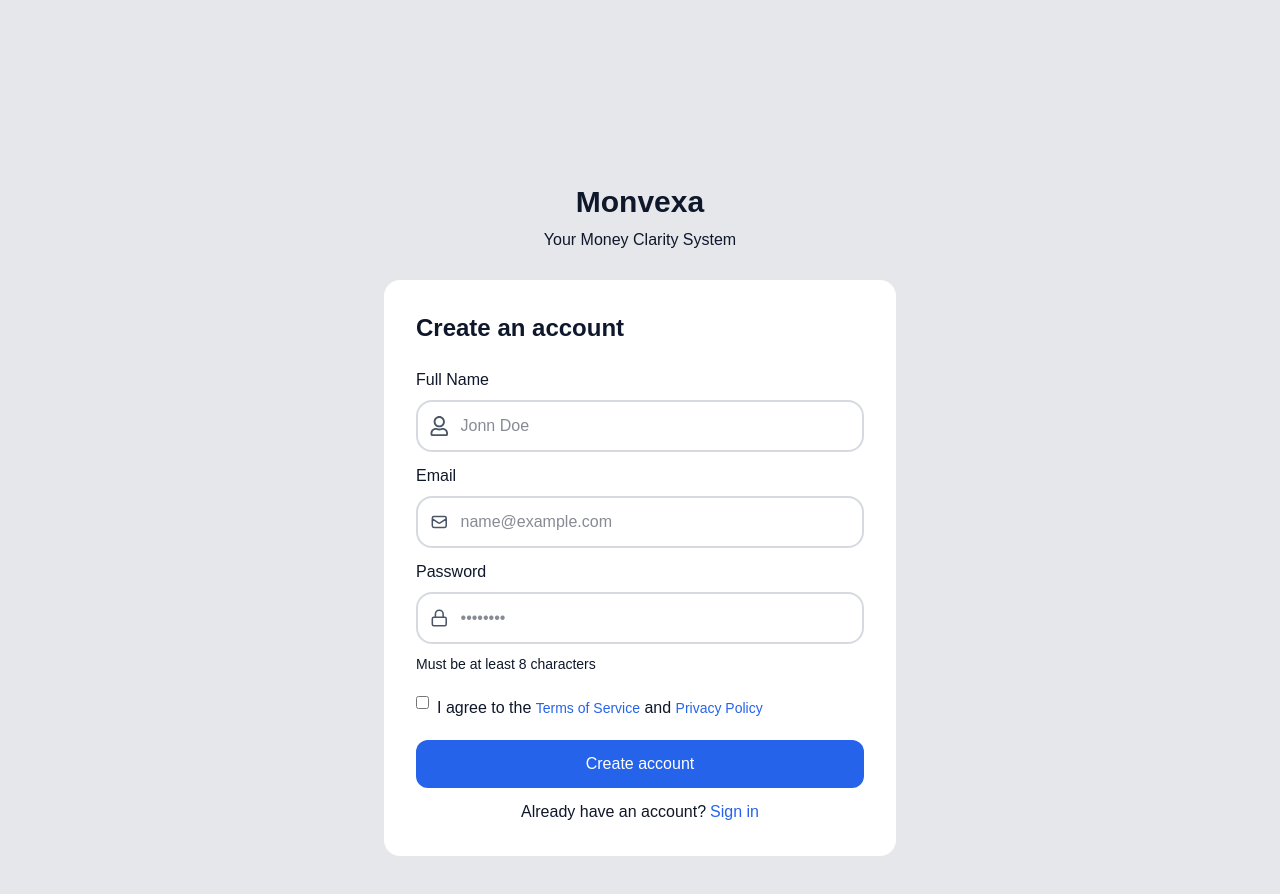
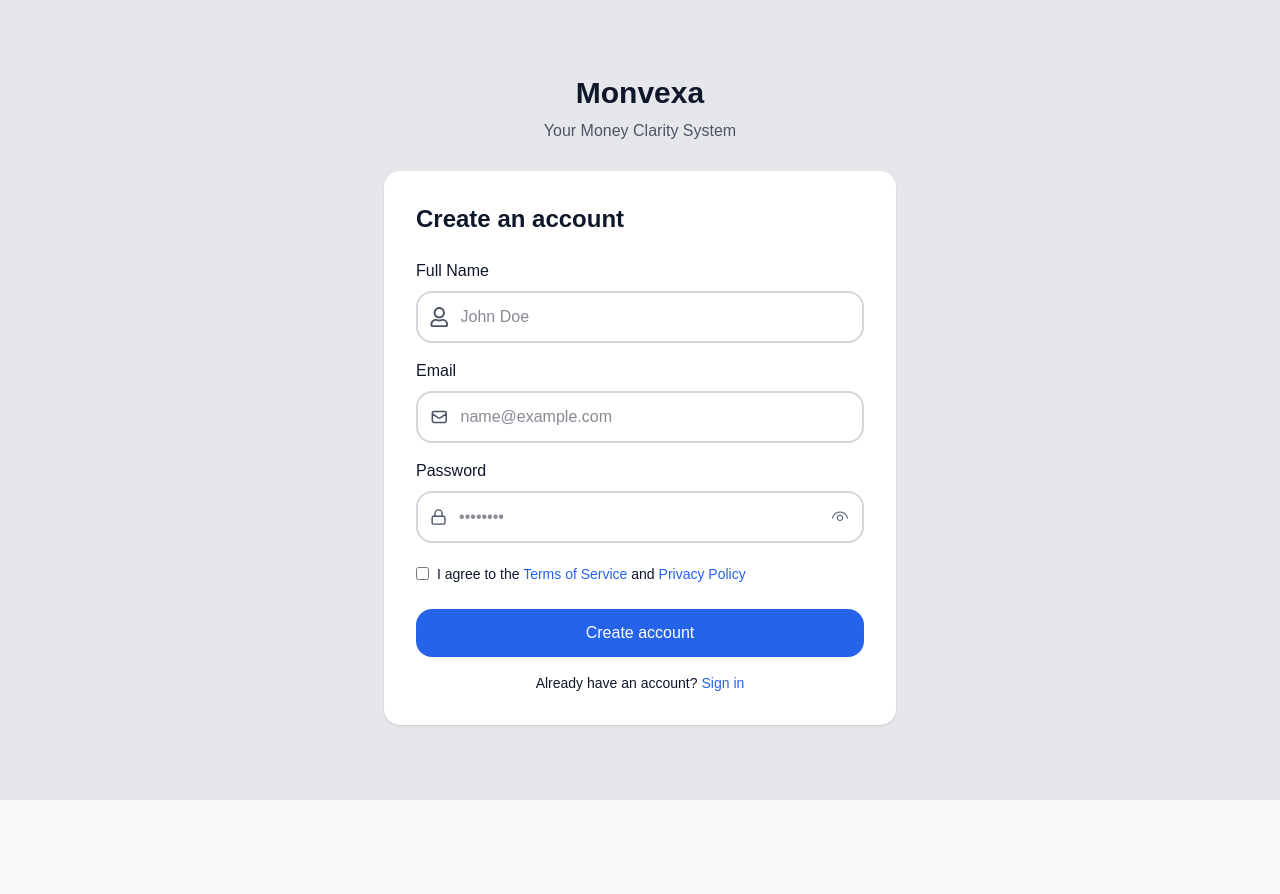
Before and after one commit to franklynxchill/Monvexa, a Next.js app in the folder frontend/: page /signup in a window 1280 px wide. Shown: the top 894 px of the page. After the commit the page ends 800 px from the top, so only its background shows below. Built offline with nearby package versions, Linux system fonts and the light colour scheme.

Commit message:
update commit

```diff
--- a/frontend/app/login/page.tsx
+++ b/frontend/app/login/page.tsx
@@ -1,131 +1,281 @@
-"use client"
+"use client";
+
 import Link from "next/link";
 import { useState } from "react";
 import { FiLock } from "react-icons/fi";
 import { HiOutlineMail } from "react-icons/hi";
+import { VscEye, VscEyeClosed } from "react-icons/vsc";
 import { useRouter } from "next/navigation";
 import { Toaster, toast } from "sonner";
 
+export default function Page() {
+  const router = useRouter();
 
-export default function page() {
-  const [formData, setformData] = useState({
+  const [formData, setFormData] = useState({
     email: "",
     password: "",
   });
+
   const [loading, setLoading] = useState(false);
-  const router = useRouter();
+  const [showPassword, setShowPassword] = useState(false);
+  const [rememberMe, setRememberMe] = useState(false);
 
-  const handleChange = ( e:React.ChangeEvent<HTMLInputElement>) => {
-    setformData({
+  const [errors, setErrors] = useState({
+    email: "",
+    password: "",
+  });
+
+  // HANDLE INPUT CHANGE
+  const handleChange = (
+    e: React.ChangeEvent<HTMLInputElement>
+  ) => {
+    setFormData({
       ...formData,
-      [e.target.name]: e.target.value
-    })
-  }
+      [e.target.name]: e.target.value,
+    });
 
-  const handleSubmit = async ( e:React.FormEvent) => {
+    // CLEAR FIELD ERROR
+    setErrors({
+      ...errors,
+      [e.target.name]: "",
+    });
+  };
+
+  // HANDLE SUBMIT
+  const handleSubmit = async (
+    e: React.FormEvent
+  ) => {
     e.preventDefault();
+
+    const newErrors = {
+      email: "",
+      password: "",
+    };
+
+    // EMAIL VALIDATION
+    const emailRegex = /^[^\s@]+@[^\s@]+\.[^\s@]+$/;
+
+    if (!formData.email.trim()) {
+      newErrors.email = "Email is required";
+    } else if (!emailRegex.test(formData.email)) {
+      newErrors.email = "Enter a valid email address";
+    }
+
+    // PASSWORD VALIDATION
+    if (!formData.password) {
+      newErrors.password = "Password is required";
+    } else if (formData.password.length < 8) {
+      newErrors.password =
+        "Password must be at least 8 characters";
+    }
+
+    setErrors(newErrors);
+
+    // STOP IF THERE ARE ERRORS
+    if (newErrors.email || newErrors.password) {
+      return;
+    }
+
     setLoading(true);
+
     try {
-      const res = await fetch(`${process.env.NEXT_PUBLIC_API_URL}/api/auth/login`, {
-        method: "POST",
-        headers: {
-        "Content-Type": "application/json",
-      },
-       body: JSON.stringify(formData),
-       credentials: "include" // 🔥 important for cookies
-      })
+      const res = await fetch(
+        `${process.env.NEXT_PUBLIC_API_URL}/api/auth/login`,
+        {
+          method: "POST",
+          headers: {
+            "Content-Type": "application/json",
+          },
+          credentials: "include",
+          body: JSON.stringify(formData),
+        }
+      );
 
       let data;
+
       try {
         data = await res.json();
       } catch {
         data = { message: "Server error" };
       }
+
+      // BACKEND ERROR
       if (!res.ok) {
-        alert(data.message);
+        toast.error(data.message || "Login failed", {
+          duration: 3000,
+        });
+
         return;
       }
 
-      toast.success("Login successful");
-      router.push("/dashboard")
+      // SUCCESS
+      toast.success("Login successful", {
+        duration: 2000,
+      });
 
+      router.push("/dashboard");
     } catch (error) {
-      console.error(error)
+      console.error(error);
+
+      toast.error(
+        "Something went wrong. Please try again.",
+        {
+          duration: 3000,
+        }
+      );
     } finally {
       setLoading(false);
     }
-  }
+  };
 
   return (
-    <div className=" bg-gray-200 px-4 md:px-8">
-      <div className=" flex items-center justify-center h-screen">
+    <div className="bg-gray-200 px-4 md:px-8">
+      <div className="flex items-center justify-center min-h-screen py-10">
         <div className="w-full max-w-lg">
-          <h1 className=" text-center font-bold text-3xl">Monvexa</h1>
-          <p className=" text-center mt-2">Your Money Clarity System</p>
 
+          {/* LOGO */}
+          <h1 className="text-center font-bold text-3xl">
+            Monvexa
+          </h1>
+
+          <p className="text-center mt-2 text-gray-600">
+            Your Money Clarity System
+          </p>
+
+          {/* FORM */}
           <form
             onSubmit={handleSubmit}
-            className=" rounded-xl bg-white mt-7 px-4 py-8 md:p-8 w-full border-2 border-border outline-ring/50 shadow-2xs"
+            className="rounded-xl bg-white mt-7 px-4 py-8 md:p-8 w-full border border-gray-200 shadow-sm"
           >
-            <h2 className=" font-bold text-2xl mb-6">Welcome back</h2>
+            <h2 className="font-bold text-2xl mb-6">
+              Welcome back
+            </h2>
 
-            {/*  EMAIL */}
-            <div className="">
-              <label htmlFor="">Email</label>
-              <div className=" flex items-center gap-x-3 border-2 border-border outline-ring/50 rounded-2xl mt-2 p-3">
-                <HiOutlineMail className=" text-gray-600 text-2xl" />
+            {/* EMAIL */}
+            <div>
+              <label>Email</label>
+
+              <div
+                className={`flex items-center gap-x-3 border-2 rounded-2xl mt-2 p-3 transition ${
+                  errors.email
+                    ? "border-red-500"
+                    : "border-gray-300"
+                }`}
+              >
+                <HiOutlineMail className="text-gray-600 text-2xl" />
+
                 <input
                   type="email"
                   name="email"
                   value={formData.email}
                   onChange={handleChange}
-                  className=" w-full outline-0"
+                  className="w-full outline-none"
                   placeholder="name@example.com"
                 />
               </div>
+
+              {errors.email && (
+                <p className="text-red-500 text-sm mt-1">
+                  {errors.email}
+                </p>
+              )}
             </div>
 
             {/* PASSWORD */}
-            <div className=" mt-5">
-              <label htmlFor="">Password</label>
-              <div className=" flex items-center gap-x-3 border-2 border-border outline-ring/50  p-3 rounded-2xl mt-2">
-                <FiLock  className=" text-gray-600 text-2xl"/>
+            <div className="mt-5">
+              <label>Password</label>
+
+              <div
+                className={`flex items-center gap-x-3 border-2 p-3 rounded-2xl mt-2 transition ${
+                  errors.password
+                    ? "border-red-500"
+                    : "border-gray-300"
+                }`}
+              >
+                <FiLock className="text-gray-600 text-2xl" />
+
                 <input
-                  type="password"
+                  type={showPassword ? "text" : "password"}
                   name="password"
                   value={formData.password}
                   onChange={handleChange}
-                  className=" w-full outline-0"
+                  className="w-full outline-none"
                   placeholder="••••••••"
                 />
+
+                <button
+                  type="button"
+                  onClick={() =>
+                    setShowPassword(!showPassword)
+                  }
+                  className="text-gray-500 text-xl cursor-pointer"
+                >
+                  {showPassword ? (
+                    <VscEyeClosed />
+                  ) : (
+                    <VscEye />
+                  )}
+                </button>
               </div>
+
+              {errors.password && (
+                <p className="text-red-500 text-sm mt-1">
+                  {errors.password}
+                </p>
+              )}
             </div>
 
-            <div className=" flex items-center justify-between mt-4">
-              <div className=" flex items-center gap-x-3">
-                <input type="checkbox" name="" id="" className=" text-2xl cursor-pointer" />
-                <label htmlFor="">Remember me</label>
+            {/* REMEMBER + FORGOT PASSWORD */}
+            <div className="flex items-center justify-between mt-4">
+              <div className="flex items-center gap-x-2">
+                <input
+                  type="checkbox"
+                  checked={rememberMe}
+                  onChange={ (e) => setRememberMe(e.target.checked)}
+                />
+
+                <label className="text-sm">
+                  Remember me
+                </label>
               </div>
 
-              <Link href="/forgot-password" className=" mt-2 text-primary text-[.8rem]">Forgot password?</Link>
+              <Link
+                href="/forgot-password"
+                className="text-primary text-sm font-medium"
+              >
+                Forgot password?
+              </Link>
             </div>
 
-            <div className=" mt-4">
+            {/* SUBMIT BUTTON */}
+            <div className="mt-5">
               <button
                 type="submit"
                 disabled={loading}
-                className=" py-3 px-4 mb-3 rounded-xl w-full text-white bg-primary cursor-pointer"
+                className="py-3 px-4 mb-3 rounded-xl w-full text-white bg-primary cursor-pointer font-medium hover:opacity-90 transition disabled:opacity-60"
               >
-                {loading ? "Login..." : "Sign in"}
+                {loading ? "Signing in..." : "Sign in"}
               </button>
 
-              <p className=" text-center">Don't have an account? <Link href="/signup" className=" text-primary">Sign up</Link> </p>
+              <p className="text-center text-sm">
+                Don't have an account?
+                <Link
+                  href="/signup"
+                  className="text-primary pl-1 font-medium"
+                >
+                  Sign up
+                </Link>
+              </p>
             </div>
           </form>
 
-          <Toaster position="top-right" richColors />
+          {/* TOASTER */}
+          <Toaster
+            position="top-right"
+            richColors
+          />
         </div>
       </div>
     </div>
-  )
+  );
 }
--- a/frontend/app/signup/page.tsx
+++ b/frontend/app/signup/page.tsx
@@ -1,160 +1,375 @@
-"use client"
+"use client";
+
 import Link from "next/link";
-import { useEffect, useState } from "react";
+import { useState } from "react";
 import { FaRegUser } from "react-icons/fa";
 import { FiLock } from "react-icons/fi";
 import { HiOutlineMail } from "react-icons/hi";
 import { useRouter } from "next/navigation";
+import { Toaster, toast } from "sonner";
+import { VscEye, VscEyeClosed } from "react-icons/vsc";
 
 export default function Page() {
-  const [formData, setformData ] = useState({
+  const router = useRouter();
+
+  const [formData, setFormData] = useState({
     fullName: "",
     email: "",
-    password: ""
+    password: "",
   });
+
   const [loading, setLoading] = useState(false);
-  const [agreed, setAgreed] = useState(false)
-  const router = useRouter();
+  const [agreed, setAgreed] = useState(false);
+  const [successMessage, setSuccessMessage] = useState(false);
+  const [showPassword, setShowPassword] = useState(false);
 
+  const [errors, setErrors] = useState({
+    fullName: "",
+    email: "",
+    password: "",
+    agreement: "",
+  });
+
+  const [serverError, setServerError] = useState("");
+
+  // HANDLE INPUT CHANGE
   const handleChange = (e: React.ChangeEvent<HTMLInputElement>) => {
-    setformData({
+    setFormData({
       ...formData,
-      [e.target.name]: e.target.value
+      [e.target.name]: e.target.value,
     });
+
+    // CLEAR FIELD ERROR
+    setErrors({
+      ...errors,
+      [e.target.name]: "",
+    });
+
+    // CLEAR SERVER ERROR
+    setServerError("");
   };
 
+  // HANDLE SUBMIT
   const handleSubmit = async (e: React.FormEvent) => {
     e.preventDefault();
 
-    if (!agreed) {
-      alert("You must agree to terms");
-      return;
+    const newErrors = {
+      fullName: "",
+      email: "",
+      password: "",
+      agreement: "",
     };
 
+    // FULL NAME VALIDATION
+    if (!formData.fullName.trim()) {
+      newErrors.fullName = "Full name is required";
+    } else if (formData.fullName.trim().length < 3) {
+      newErrors.fullName = "Full name is too short";
+    }
+
+    // EMAIL VALIDATION
+    const emailRegex = /^[^\s@]+@[^\s@]+\.[^\s@]+$/;
+
+    if (!formData.email.trim()) {
+      newErrors.email = "Email is required";
+    } else if (!emailRegex.test(formData.email)) {
+      newErrors.email = "Enter a valid email address";
+    }
+
+    // PASSWORD VALIDATION
+    if (!formData.password) {
+      newErrors.password = "Password is required";
+    } else if (formData.password.length < 8) {
+      newErrors.password = "Password must be at least 8 characters";
+    }
+
+    // TERMS VALIDATION
+    if (!agreed) {
+      newErrors.agreement = "You must agree to the terms";
+    }
+
+    setErrors(newErrors);
+
+    // STOP IF THERE ARE ERRORS
+    if (
+      newErrors.fullName ||
+      newErrors.email ||
+      newErrors.password ||
+      newErrors.agreement
+    ) {
+      return;
+    }
+
     setLoading(true);
+
     try {
-      const res = await fetch(`${process.env.NEXT_PUBLIC_API_URL}/api/auth/signup`, {
+      const res = await fetch(
+        `${process.env.NEXT_PUBLIC_API_URL}/api/auth/signup`,
+        {
           method: "POST",
           headers: {
             "Content-Type": "application/json",
           },
+          credentials: "include",
           body: JSON.stringify(formData),
-        credentials: "include" // 🔥 important for cookies
-    })
+        }
+      );
 
       let data;
+
       try {
         data = await res.json();
       } catch {
         data = { message: "Server error" };
       }
+
+      // BACKEND ERROR
       if (!res.ok) {
-      alert(data.message);
+        toast.error(data.message || "Signup failed", {
+          duration: 3000,
+        });
+
         return;
       }
 
-    alert("Signup successful");
-
-    router.push("/dashboard")
-
+      // SUCCESS
+      toast.success("Account created successfully", {
+        duration: 2000,
+      });
+      setSuccessMessage(true);
     } catch (error) {
       console.error(error);
-      alert("Something went wrong");
+      toast.error("Something went wrong. Please try again.", {
+        duration: 3000,
+      });
     } finally {
       setLoading(false);
     }
+  };
+
+  // SUCCESS POPUP
+  if (successMessage) {
+    return (
+      <div className="fixed inset-0 z-50 flex justify-center pt-10 px-4 pointer-events-none">
+        <div className="w-full max-w-md backdrop-blur-xl bg-white/80 border border-white/30 shadow-2xl rounded-3xl p-6 pointer-events-auto animate-in slide-in-from-top duration-300">
+
+          <div className="flex justify-center mb-4">
+            <div className="w-16 h-16 rounded-full bg-green-100 flex items-center justify-center text-3xl">
+              🎉
+            </div>
+          </div>
+
+          <h2 className="text-2xl font-bold text-center mb-2">
+            Welcome to Monvexa
+          </h2>
+
+          <p className="text-center text-gray-600 leading-relaxed mb-6">
+            Your account has been created successfully.
+            You can now track expenses, monitor income,
+            and gain complete clarity over your finances —
+            all in one place.
+          </p>
+
+          <button
+            onClick={() => {
+              setSuccessMessage(false);
+              router.push("/dashboard");
+            }}
+            className="w-full py-3 rounded-xl bg-primary text-white font-medium hover:opacity-90 transition"
+          >
+            Continue to Dashboard
+          </button>
+        </div>
+      </div>
+    );
   }
 
   return (
-    <div className=" bg-gray-200 px-4 md:px-8">
-      <div className=" flex items-center justify-center h-[130vh]">
+    <div className="bg-gray-200 px-4 md:px-8">
+      <div className="flex items-center justify-center min-h-screen py-10">
         <div className="w-full max-w-lg">
-           <h1 className=" text-center font-bold text-3xl">Monvexa</h1>
-           <p className=" text-center mt-2">Your Money Clarity System</p>
-          <div className="">
+
+          {/* LOGO */}
+          <h1 className="text-center font-bold text-3xl">
+            Monvexa
+          </h1>
+
+          <p className="text-center mt-2 text-gray-600">
+            Your Money Clarity System
+          </p>
+
+          {/* FORM */}
           <form
-              onSubmit ={handleSubmit}
-               className="rounded-xl bg-white mt-7 px-4 py-8 md:p-8"
+            onSubmit={handleSubmit}
+            className="rounded-xl bg-white mt-7 px-4 py-8 md:p-8 shadow-sm"
           >
-              <h2 className=" font-bold text-2xl mb-6">Create an account</h2>
+            <h2 className="font-bold text-2xl mb-6">
+              Create an account
+            </h2>
 
             {/* FULL NAME */}
-              <div className="">
-                <label htmlFor="">Full Name</label>
-                <div className=" flex items-center gap-x-3 border-2 border-gray-400/40 p-3 rounded-2xl mt-2">
-                  <FaRegUser className=" text-gray-600 text-xl" />
+            <div>
+              <label>Full Name</label>
+
+              <div
+                className={`flex items-center gap-x-3 border-2 p-3 rounded-2xl mt-2 transition ${
+                  errors.fullName
+                    ? "border-red-500"
+                    : "border-gray-300"
+                }`}
+              >
+                <FaRegUser className="text-gray-600 text-xl" />
+
                 <input
                   type="text"
                   name="fullName"
                   value={formData.fullName}
                   onChange={handleChange}
-                    className=" w-full outline-0" placeholder="Jonn Doe"
+                  className="w-full outline-none"
+                  placeholder="John Doe"
                 />
               </div>
+
+              {errors.fullName && (
+                <p className="text-red-500 text-sm mt-1">
+                  {errors.fullName}
+                </p>
+              )}
             </div>
 
             {/* EMAIL */}
-              <div className="mt-3">
-                <label htmlFor="">Email</label>
-                <div className=" flex items-center gap-x-3 border-2 border-gray-400/40 p-3 rounded-2xl mt-2">
-                  <HiOutlineMail className=" text-gray-600 text-xl" />
+            <div className="mt-4">
+              <label>Email</label>
+
+              <div
+                className={`flex items-center gap-x-3 border-2 p-3 rounded-2xl mt-2 transition ${
+                  errors.email
+                    ? "border-red-500"
+                    : "border-gray-300"
+                }`}
+              >
+                <HiOutlineMail className="text-gray-600 text-xl" />
+
                 <input
                   type="email"
                   name="email"
                   value={formData.email}
                   onChange={handleChange}
-                    className=" w-full outline-0"
+                  className="w-full outline-none"
                   placeholder="name@example.com"
                 />
               </div>
+
+              {errors.email && (
+                <p className="text-red-500 text-sm mt-1">
+                  {errors.email}
+                </p>
+              )}
             </div>
 
             {/* PASSWORD */}
-              <div className=" mt-3">
-                <label htmlFor="">Password</label>
-                <div className=" flex items-center gap-x-3 border-2 border-gray-400/40 p-3 rounded-2xl mt-2 mb-2">
-                  <FiLock className=" text-gray-600 text-xl" />
+            <div className="mt-4">
+              <label>Password</label>
+
+              <div
+                className={`flex items-center gap-x-3 border-2 p-3 rounded-2xl mt-2 transition ${
+                  errors.password
+                    ? "border-red-500"
+                    : "border-gray-300"
+                }`}
+              >
+                <FiLock className="text-gray-600 text-xl" />
+
                 <input
-                    type="password"
+                  type={showPassword ? "text" : "password"}
                   name="password"
                   value={formData.password}
                   onChange={handleChange}
-                    className=" w-full outline-0"
+                  className="w-full outline-none"
                   placeholder="••••••••"
                 />
+
+                <button
+                  type="button"
+                  onClick={() => setShowPassword(!showPassword)}
+                  className="text-gray-500 text-xl cursor-pointer"
+                >
+                  {showPassword ? <VscEyeClosed /> : <VscEye />}
+                </button>
               </div>
-                <span className=" text-sm">Must be at least 8 characters</span>
+
+              {errors.password && (
+                <p className="text-red-500 text-sm mt-1">
+                  {errors.password}
+                </p>
+              )}
             </div>
 
             {/* AGREEMENT */}
-              <div className=" flex items-start gap-x-2 mt-5">
+            <div className="flex items-start gap-x-2 mt-5">
               <input
                 type="checkbox"
-                  onChange={(e) => setAgreed(e.target.checked)}
-                  checked = {agreed}
-                  className=" cursor-pointer"
+                checked={agreed}
+                onChange={(e) => {
+                  setAgreed(e.target.checked);
+
+                  if (e.target.checked) {
+                    setErrors({
+                      ...errors,
+                      agreement: "",
+                    });
+                  }
+                }}
+                className={`cursor-pointer mt-1 ${
+                  errors.agreement
+                    ? "accent-red-500"
+                    : ""
+                }`}
               />
-                <label htmlFor="">
-                  I agree to the <span className=" text-primary text-sm">Terms of Service</span> and <span className=" text-primary text-sm">Privacy Policy</span>
+
+              <label className="text-sm leading-relaxed">
+                I agree to the{" "}
+                <span className="text-primary font-medium">
+                  Terms of Service
+                </span>{" "}
+                and{" "}
+                <span className="text-primary font-medium">
+                  Privacy Policy
+                </span>
               </label>
             </div>
 
-              {/* Submit CTA */}
-              <div className=" mt-5">
+            {errors.agreement && (
+              <p className="text-red-500 text-sm mt-1">
+                {errors.agreement}
+              </p>
+            )}
+
+
+            {/* SUBMIT BUTTON */}
+            <div className="mt-6">
               <button
-                  className=" py-3 px-4 mb-3 rounded-lg w-full text-white bg-primary"
-                  type= "submit"
-                  disabled= {loading}
+                type="submit"
+                disabled={loading}
+                className="py-3 px-4 rounded-xl w-full text-white bg-primary font-medium hover:opacity-90 transition disabled:opacity-60"
               >
-                  { loading ? "Creating..." : "Create account"}
+                {loading ? "Creating..." : "Create account"}
               </button>
 
-                <p className=" text-center">Already have an account?<Link href="/login" className=" pl-1 text-primary">Sign in </Link> </p>
+              <p className="text-center mt-4 text-sm">
+                Already have an account?
+                <Link
+                  href="/login"
+                  className="pl-1 text-primary font-medium"
+                >
+                  Sign in
+                </Link>
+              </p>
             </div>
           </form>
+          <Toaster position="bottom-right" richColors />
         </div>
       </div>
     </div>
-    </div>
-  )
+  );
 }
--- a/frontend/component/Navbar.tsx
+++ b/frontend/component/Navbar.tsx
@@ -8,9 +8,9 @@ import { LuChartPie } from "react-icons/lu"
 
 function Navbar() {
   return (
-    <div className="px-4 md:px-8">
+    <div className="px-4">
       <nav className=" fixed bottom-0 z-40 w-full py-3 border-t-2 border-t-gray-300 bg-white">
-        <div className=" flex items-center justify-center gap-x-5 md:gap-x-0 md:justify-between ">
+        <div className=" flex items-center justify-center gap-x-5 md:gap-x-0 md:justify-evenly ">
           <Link href="/dashboard" className=" flex flex-col gap-y-1 items-center justify-center text-[.9rem] md:text-base">
             <GoHome className=" text-xl" />
             Home
```
Also changed, not shown: 2 other files (tests, documents, lock files or other folders). Lines whose indentation alone changed are shown as unchanged.
